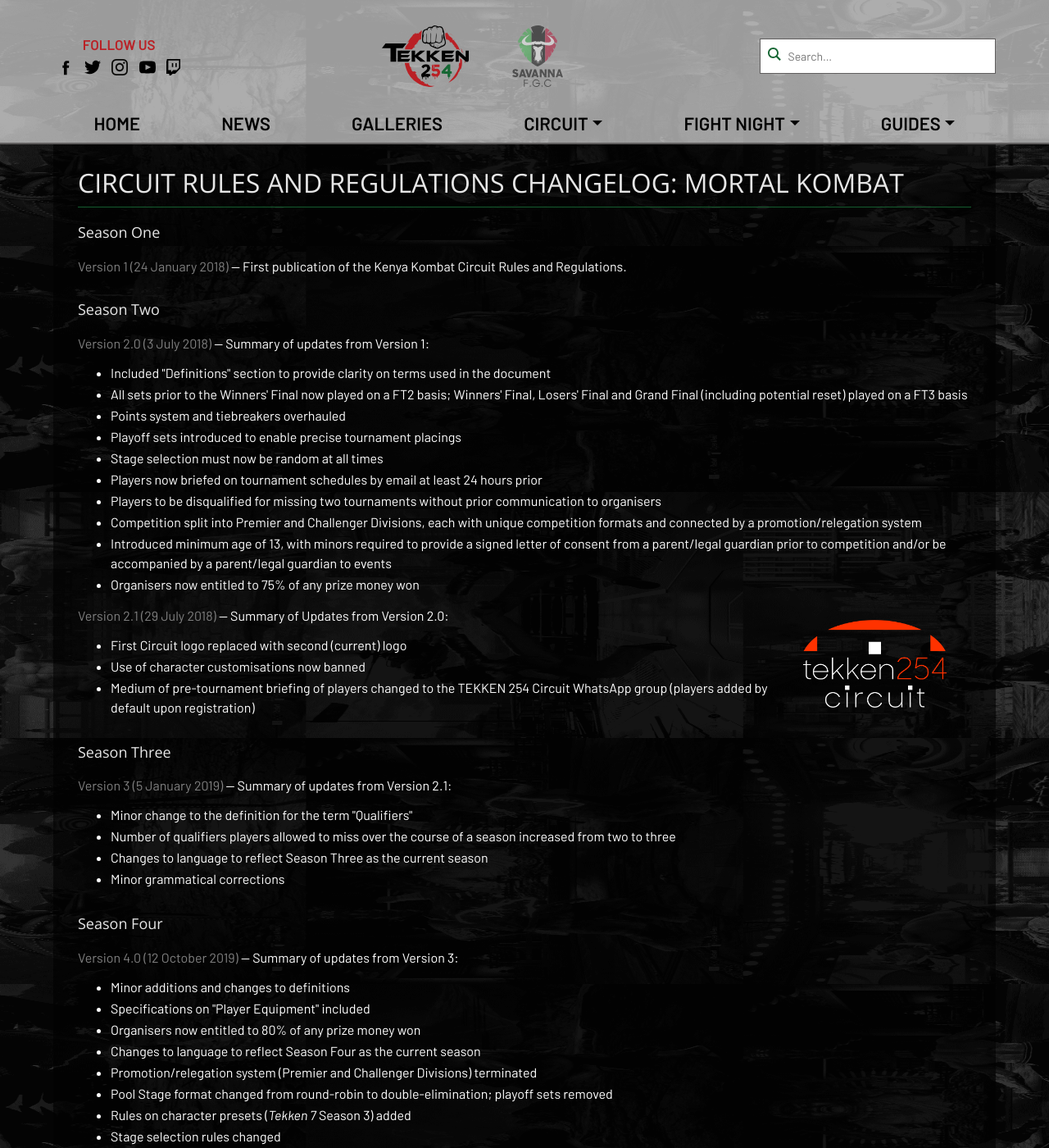
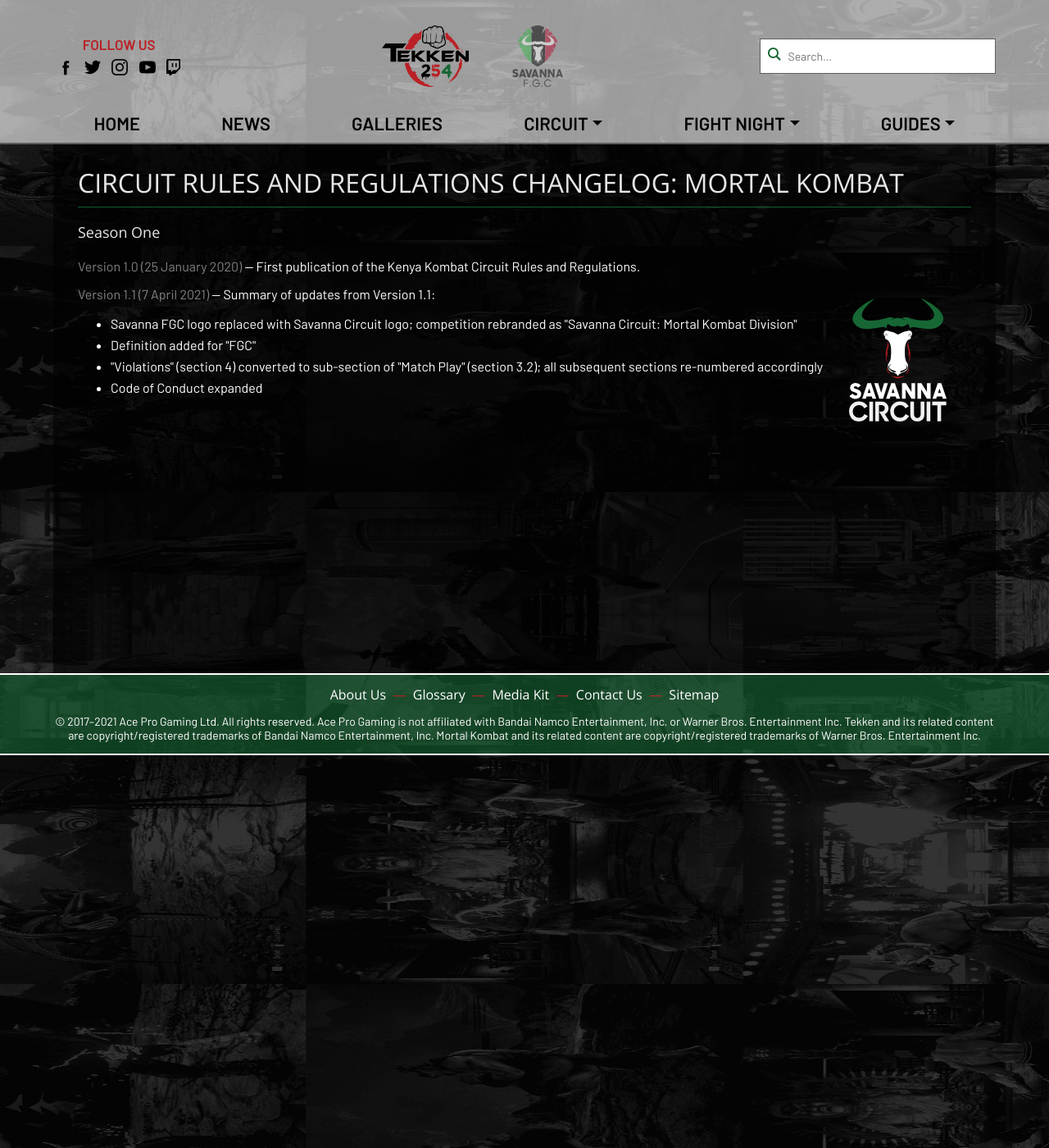
Before and after one commit to TEKKEN-254/client, a Jekyll site: the page built from circuit/changelog/mk/index.html, in a window 1280 px wide and 1400 px high. Shown: the whole window at 82% size. Built offline with Jekyll 4.4.1, drawn with Linux system fonts in a browser that asks for light colours; some of the changed text lies outside the part shown.

Commit message:
Updating logs

```diff
--- a/circuit/changelog/mk/index.html
+++ b/circuit/changelog/mk/index.html
@@ -7,78 +7,13 @@
 <section>
     <h3>Season One</h3>
     <p>
-        <a href="/assets/docs/circuit/mk/sn-1/s1-rules-regulations.pdf" target="_blank">Version 1 (24 January 2018)</a> &mdash; First publication of the Kenya Kombat Circuit Rules and Regulations.
+        <a href="/assets/docs/circuit/mk/sn-1/s1-rules-regulations.pdf" target="_blank">Version 1.0 (25 January 2020)</a> &mdash; First publication of the Kenya Kombat Circuit Rules and Regulations.
     </p>
-</section>
-<section>
-    <h3>Season Two</h3>
+    <img class="circuit-logo" src="/assets/img/logos/savanna-circuit-white.svg" height="150" alt="First logo of the Savanna Circuit" />
     <p>
-        <a href="/assets/docs/circuit/tekken/sn-2/s2-rules-regulations.pdf" target="_blank">Version 2.0 (3 July 2018)</a> &mdash; Summary of updates from Version 1:
+        <a href="/assets/docs/circuit/mk/sn-1/s1-rules-regulations-v2.pdf" target="_blank">Version 1.1 (7 April 2021)</a> &mdash; Summary of updates from Version 1.1:
         <ul>
-            <li>Included "Definitions" section to provide clarity on terms used in the document</li>
-            <li>All sets prior to the Winners' Final now played on a FT2 basis; Winners' Final, Losers' Final and Grand Final (including potential reset) played on a FT3 basis</li>
-            <li>Points system and tiebreakers overhauled</li>
-            <li>Playoff sets introduced to enable precise tournament placings</li>
-            <li>Stage selection must now be random at all times</li>
-            <li>Players now briefed on tournament schedules by email at least 24 hours prior</li>
-            <li>Players to be disqualified for missing two tournaments without prior communication to organisers</li>
-            <li>Competition split into Premier and Challenger Divisions, each with unique competition formats and connected by a promotion/relegation system</li>
-            <li>Introduced minimum age of 13, with minors required to provide a signed letter of consent from a parent/legal guardian prior to competition and/or be accompanied by a parent/legal guardian to events</li>
-            <li>Organisers now entitled to 75% of any prize money won</li>
-        </ul>
-    </p>
-    <img class="circuit-logo" src="/assets/img/logos/circuit-logo-white.png" width="175" alt="Second logo of the TEKKEN 254 Circuit" />
-    <p>
-        <a href="/assets/docs/circuit/tekken/sn-2/s2-rules-regulations-290718.pdf" target="_blank">Version 2.1 (29 July 2018)</a> &mdash; Summary of Updates from Version 2.0:
-        <ul>
-            <li>First Circuit logo replaced with second (current) logo</li>
-            <li>Use of character customisations now banned</li>
-            <li>Medium of pre-tournament briefing of players changed to the TEKKEN 254 Circuit WhatsApp group (players added by default upon registration)</li>
-        </ul>
-    </p>
-</section>
-<section>
-    <h3>Season Three</h3>
-    <p>
-        <a href="/assets/docs/circuit/tekken/sn-3/s3-rules-regulations.pdf" target="_blank">Version 3 (5 January 2019)</a> &mdash; Summary of updates from Version 2.1:
-        <ul>
-            <li>Minor change to the definition for the term "Qualifiers"</li>
-            <li>Number of qualifiers players allowed to miss over the course of a season increased from two to three</li>
-            <li>Changes to language to reflect Season Three as the current season</li>
-            <li>Minor grammatical corrections</li>
-        </ul>
-    </p>
-</section>
-<section>
-    <h3>Season Four</h3>
-    <p>
-        <a href="/assets/docs/circuit/tekken/sn-4/s4-rules-regulations.pdf" target="_blank">Version 4.0 (12 October 2019)</a> &mdash; Summary of updates from Version 3:
-        <ul>
-            <li>Minor additions and changes to definitions</li>
-            <li>Specifications on "Player Equipment" included</li>
-            <li>Organisers now entitled to 80% of any prize money won</li>
-            <li>Changes to language to reflect Season Four as the current season</li>
-            <li>Promotion/relegation system (Premier and Challenger Divisions) terminated</li>
-            <li>Pool Stage format changed from round-robin to double-elimination; playoff sets removed</li>
-            <li>Rules on character presets (<em>Tekken 7</em> Season 3) added</li>
-            <li>Stage selection rules changed</li>
-            <li>Double blind character selection introduced</li>
-            <li>Code of Conduct introduced</li>
-            <li>Legal sections (Appearance Release, Disclaimers and Limitation of Liability, Disputes, Indemnification, Force majeure, Invalidity) introduced</li>
-            <li>Minor grammatical corrections and formatting changes</li>
-        </ul>
-    </p>
-    <p>
-        <a href="/assets/docs/circuit/tekken/sn-4/s4-rules-regulations-v2.pdf" target="_blank">Version 4.1 (25 January 2020)</a> &mdash; Summary of updates from Version 4.0:
-        <ul>
-            <li>Points system updated</li>
-        </ul>
-    </p>
-    <img class="circuit-logo" src="/assets/img/logos/savanna-circuit-white.svg" {% comment %}width="250"{% endcomment %} height="125" alt="First logo of the Savanna Circuit" />
-    <p>
-        <a href="/assets/docs/circuit/tekken/sn-4/s4-rules-regulations-v3.pdf" target="_blank">Version 4.2 (7 April 2021)</a> &mdash; Summary of updates from Version 4.1:
-        <ul>
-            <li>TEKKEN 254 Circuit logo replaced with Savanna Circuit logo; competition renamed to "Savanna Circuit: Tekken Division"
+            <li>Savanna FGC logo replaced with Savanna Circuit logo; competition rebranded as "Savanna Circuit: Mortal Kombat Division"
             <li>Definition added for "FGC"</li>
             <li>"Violations" (section 4) converted to sub-section of "Match Play" (section 3.2); all subsequent sections re-numbered accordingly</li>
             <li>Code of Conduct expanded</li>
--- a/circuit/changelog/tekken/index.html
+++ b/circuit/changelog/tekken/index.html
@@ -79,7 +79,7 @@
     <p>
         <a href="/assets/docs/circuit/tekken/sn-4/s4-rules-regulations-v3.pdf" target="_blank">Version 4.2 (7 April 2021)</a> &mdash; Summary of updates from Version 4.1:
         <ul>
-            <li>TEKKEN 254 Circuit logo replaced with Savanna Circuit logo; competition renamed to "Savanna Circuit: Tekken Division"
+            <li>TEKKEN 254 Circuit logo replaced with Savanna Circuit logo; competition rebranded as "Savanna Circuit: Tekken Division"
             <li>Definition added for "FGC"</li>
             <li>"Violations" (section 4) converted to sub-section of "Match Play" (section 3.2); all subsequent sections re-numbered accordingly</li>
             <li>Code of Conduct expanded</li>
```
